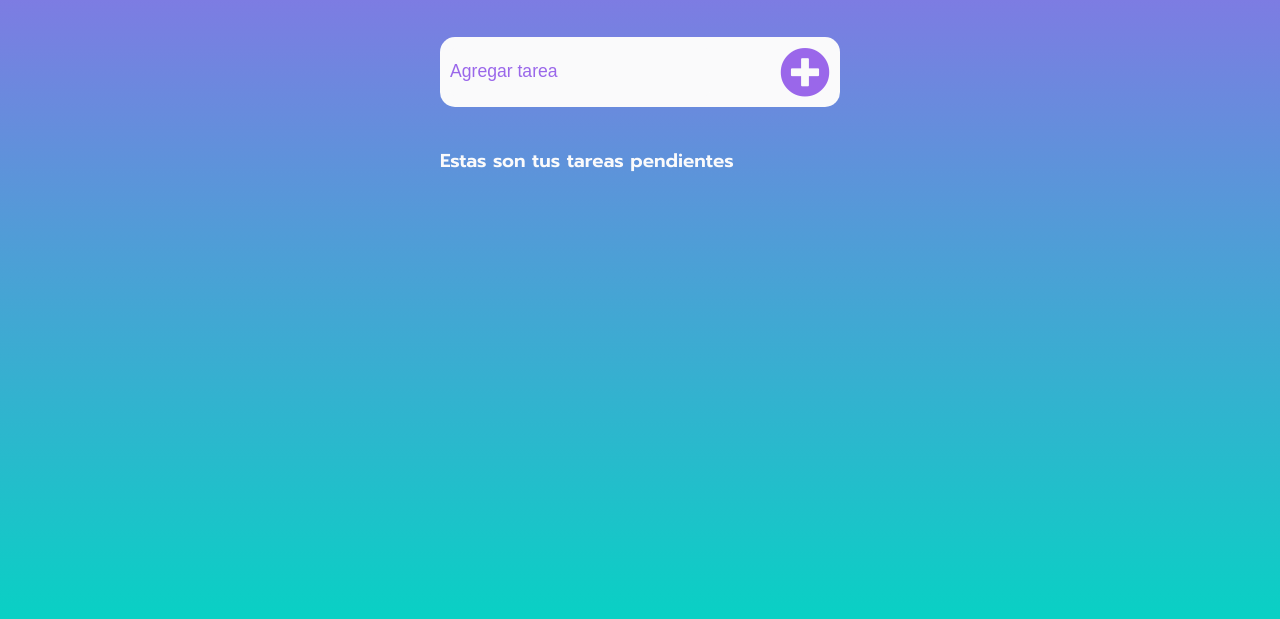
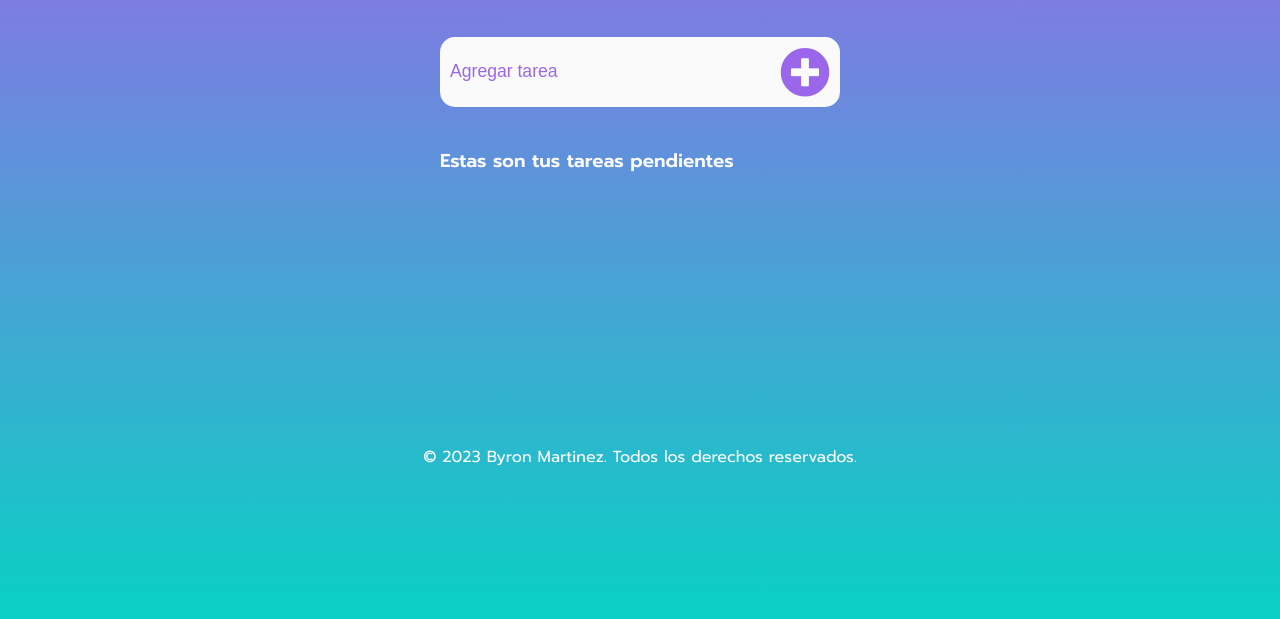
Before and after one commit to Mateo-mh/TodoList-JS, a plain HTML site: page index.html in a window 1280 px wide. Shown: the part 155-774 px from the top of the page. Drawn offline with Linux system fonts and the light colour scheme.

Commit message:
footer agregado y app terminada

```diff
--- a/index.html
+++ b/index.html
@@ -36,6 +36,10 @@
         </div>
     </div>
 
+    <footer>
+        <p>&copy; 2023 Byron Martinez. Todos los derechos reservados.</p>
+    </footer>
+
 <script src="script.js"></script>
 </body>
 </html>
--- a/style.css
+++ b/style.css
@@ -113,3 +113,8 @@ body{
     text-decoration: line-through;
     color : var(--blue-light);
 }
+
+footer{
+    color: white;
+    text-align: center;
+}
```
